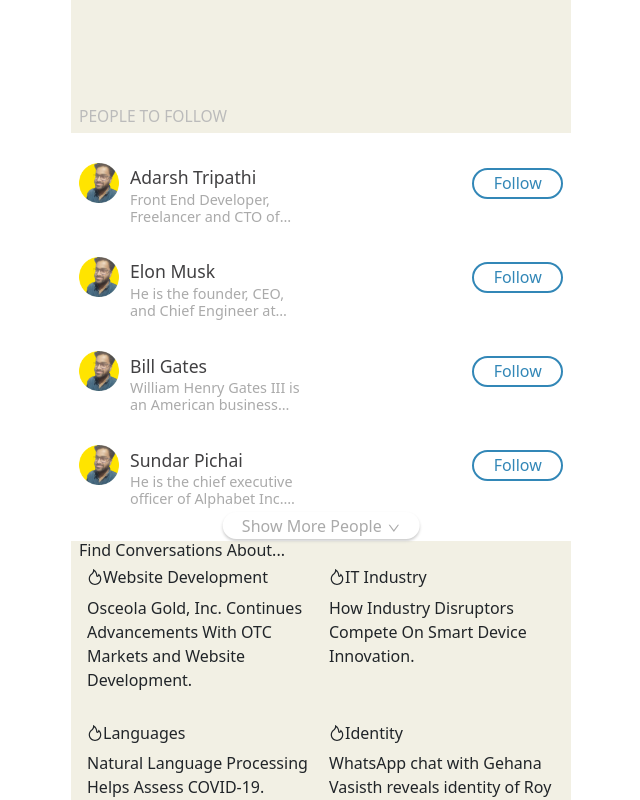
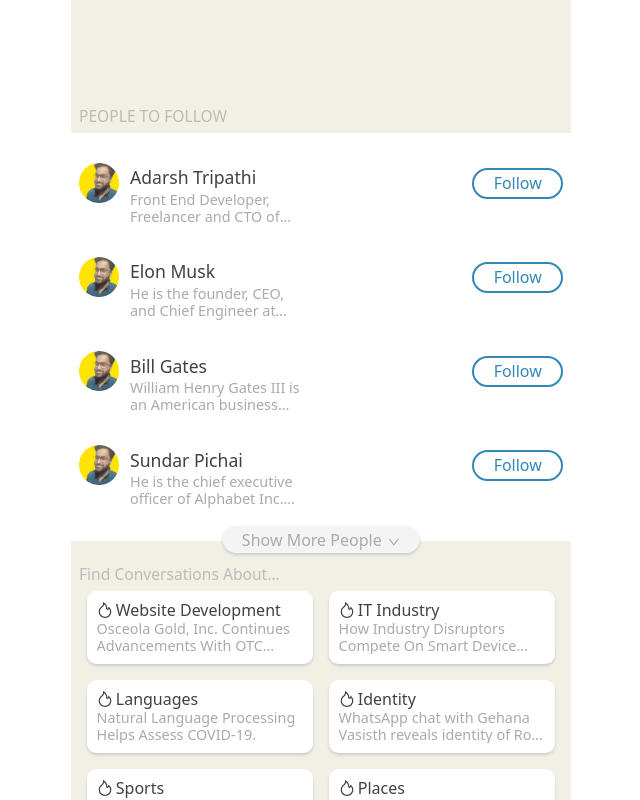
Before and after one commit to adarshtiwari1998/clubhouse-web-app, a React (Create React App) app: page /explore in a window 1280 px wide. Shown: the whole page, without its empty margins (319-959 px from the left). Built offline with nearby package versions, Linux system fonts and the light colour scheme.

Commit message:
pages-> explore pages styling donw of conversational card section in exploremodule.css file

```diff
--- a/src/style/explore.module.css
+++ b/src/style/explore.module.css
@@ -5,7 +5,7 @@
     height: 100%;
 }
 
-.exploreContainer h5 {
+.exploreContainer h5, .exploreContainer h6 {
     font-size: 0.975em;
     margin: 1.5em 0 0.5em 0;
     color: #bbbbbb;
@@ -24,14 +24,13 @@
     align-items: center;
     position: absolute;
     left: 50%;
-    bottom: 2px;
+    bottom: -12px;
     transform: translateX(-50%);
-    background-color: #f4f4f4;
+    background-color: #f4f4f4 !important;
     color: #aaaaaa !important;
     border: none !important;
     box-shadow: 0px 2px 3px #cccccc;
     font-weight: 500 !important
-
 }
 
 .showMore span {
@@ -75,7 +74,7 @@
     color: #aaaaaa;
 }
 
-.peopleContainer  button {
+.peopleContainer button {
     background-color: transparent;
     border: 2px solid var(--btnBgColor);
     border-radius: 2em;
@@ -84,3 +83,36 @@
     padding: 0.1em 1.2em;
     font-size: 1em;
 }
+
+/* find conversation about styling */
+.conversationalCard {
+    background-color: #ffffff;
+    border-radius: 0.6em;
+    padding: 0.6em;
+    box-shadow: 0px 2px 3px #cccccc;
+}
+.conversationalCard h6 {
+    font-size: 1em;
+    color: var(--textColor);
+    margin: 0;
+    display: flex;
+    align-items: center;
+}
+
+.conversationalCard h6 span {
+margin-right: 0.2em
+}
+
+.conversationalCard p {
+    color: #aaaaaa;
+    font-size: 0.9em;
+    margin: 0;
+    display: block;
+    display: -webkit-box;
+    line-height: 1.2;
+    height: fit-content;
+    -webkit-line-clamp: 2;
+    -webkit-box-orient: vertical;
+    text-overflow: ellipsis;
+    overflow: hidden
+}
```
